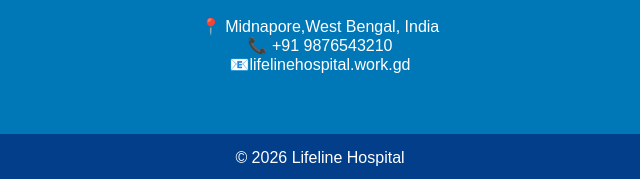
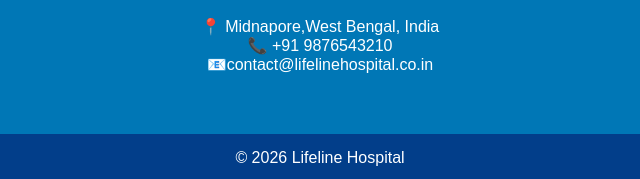
Before and after one commit to Gtti7/lifelinehospital, a plain HTML site: page index.html in a window 1280 px wide. Shown: the part 3000-3179 px from the top of the page, 320-960 px from the left. Drawn offline with Linux system fonts and the light colour scheme.

Commit message:
Update index.html

```diff
--- a/index.html
+++ b/index.html
@@ -428,7 +428,7 @@
 <h2>Contact Us</h2>
 <p>📍 Midnapore,West Bengal, India</p>
 <p>📞 +91 9876543210</p>
-<p>📧lifelinehospital.work.gd</p>
+<p>📧contact@lifelinehospital.co.in</p>
 </section>
 
 <footer>
```
